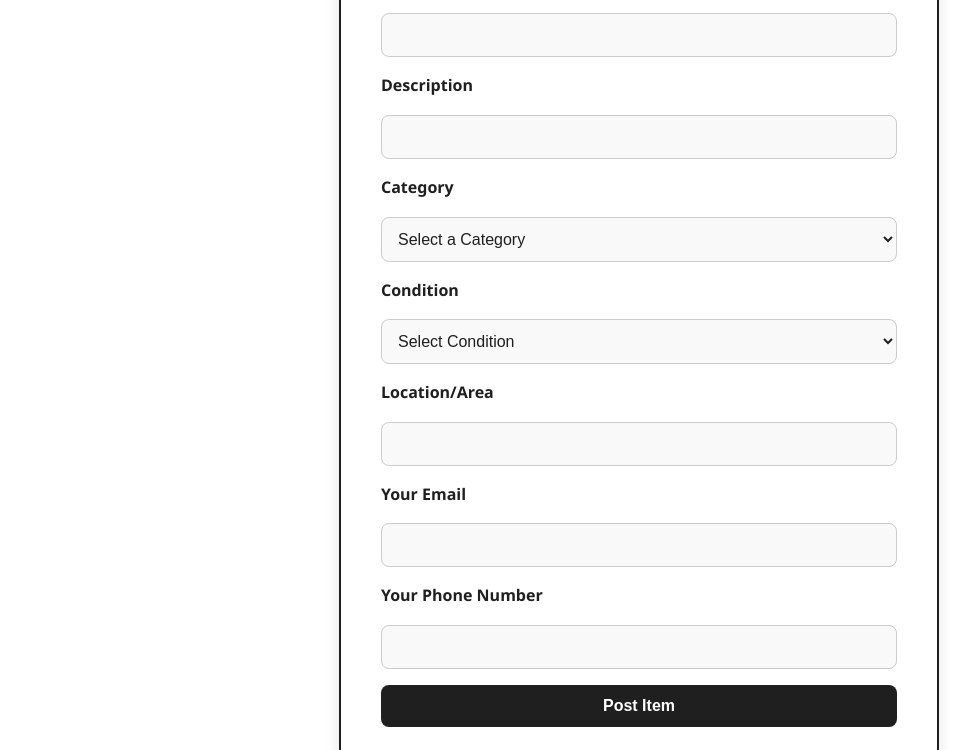
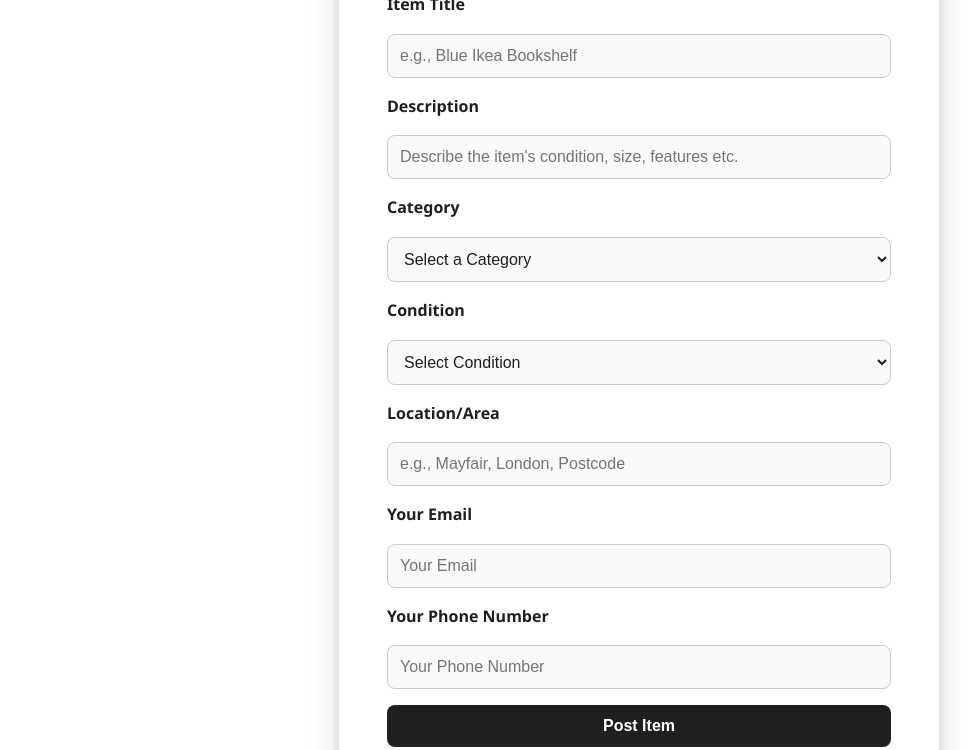
Before and after one commit to cru5her5412/ReLove, a website built with Vite: page client/giveAwayItem/index.html in a window 1280 px wide. Shown: the part 261-1011 px from the top of the page, without its empty margins (1-978 px from the left). Built offline with nearby package versions, Linux system fonts and the light colour scheme.

Commit message:
styled form, added shadow and animation

```diff
--- a/client/giveAwayItem/index.html
+++ b/client/giveAwayItem/index.html
@@ -22,11 +22,12 @@
     <main class="form-wrapper">
       <section class="form-container">
         <h1>Give Away an Item</h1>
+        <p>Fill out the form below to list an item you'd like to give away to the community</p>
         <form id="inputForm">
           <label for="itemName">Item Title</label>
-          <input type="text" name="itemName" id="itemName" />
+          <input type="text" name="itemName" id="itemName" placeholder="e.g., Blue Ikea Bookshelf"/>
           <label for="itemDescription">Description</label>
-          <input type="text" name="itemDescription" id="itemDescription" />
+          <input type="text" name="itemDescription" id="itemDescription" placeholder="Describe the item's condition, size, features etc."/>
 
           <label for="itemCategory">Category</label>
           <select name="itemCategory" id="itemCategory">
@@ -52,11 +53,11 @@
           </select>
 
           <label for="userLocation">Location/Area</label>
-          <input type="text" name="userLocation" id="userLocation" />
+          <input type="text" name="userLocation" id="userLocation" placeholder="e.g., Mayfair, London, Postcode"/>
           <label for="userEmail">Your Email</label>
-          <input type="text" name="userEmail" id="userEmail" />
+          <input type="text" name="userEmail" id="userEmail" placeholder="Your Email" />
           <label for="userPhoneNumber">Your Phone Number</label>
-          <input type="text" name="userPhoneNumber" id="userPhoneNumber" />
+          <input type="text" name="userPhoneNumber" id="userPhoneNumber" placeholder="Your Phone Number"/>
           <button type="submit">Post Item</button>
         </form>
       </section>
--- a/client/src/style.css
+++ b/client/src/style.css
@@ -173,6 +173,55 @@ footer {
   font-size: 0.9rem;
 }
 
+.form-container {
+  position: relative; /* Required for ::before and ::after positioning */
+
+  background-color: #ffffff;
+  border-radius: 16px;
+  padding: 2.5rem 3rem;
+  max-width: 600px;
+  width: 100%;
+
+  /* Dramatic regular shadow */
+  box-shadow:
+    0 10px 30px rgba(0, 0, 0, 0.15),
+    0 6px 10px rgba(0, 0, 0, 0.1),
+    0 0 1px rgba(0, 0, 0, 0.05);
+
+  transition: transform 0.3s ease, box-shadow 0.3s ease;
+}
+
+.form-container:hover {
+  transform: translateY(-4px);
+  box-shadow:
+    0 14px 40px rgba(0, 0, 0, 0.2),
+    0 8px 16px rgba(0, 0, 0, 0.15),
+    0 0 2px rgba(0, 0, 0, 0.07);
+}
+
+/* 3D Shadow from former .effect5 */
+.form-container::before,
+.form-container::after {
+  z-index: -1;
+  position: absolute;
+  content: "";
+  bottom: 25px;
+  left: 10px;
+  width: 50%;
+  top: 80%;
+  max-width: 300px;
+  background: #777;
+  box-shadow: 0 35px 20px #777;
+  transform: rotate(-8deg);
+}
+
+.form-container::after {
+  transform: rotate(8deg);
+  right: 10px;
+  left: auto;
+}
+
+/* ================ */
 .form-wrapper {
   display: flex;
   justify-content: center;
@@ -182,7 +231,7 @@ footer {
   min-height: 100vh;
 }
 
-.form-container {
+/* .form-container {
   background-color: #ffffff;
   border: 2px solid #1f1f1f;
   border-radius: 12px;
@@ -197,7 +246,7 @@ footer {
   font-size: 2rem;
   margin-bottom: 1.5rem;
   color: #1f1f1f;
-}
+} */
 
 form {
   display: flex;
@@ -227,6 +276,7 @@ select:focus {
   background-color: #fff;
 }
 
+
 button {
   padding: 0.75rem 1.25rem;
   background-color: #1f1f1f;
```
Also changed, not shown: README.md.
